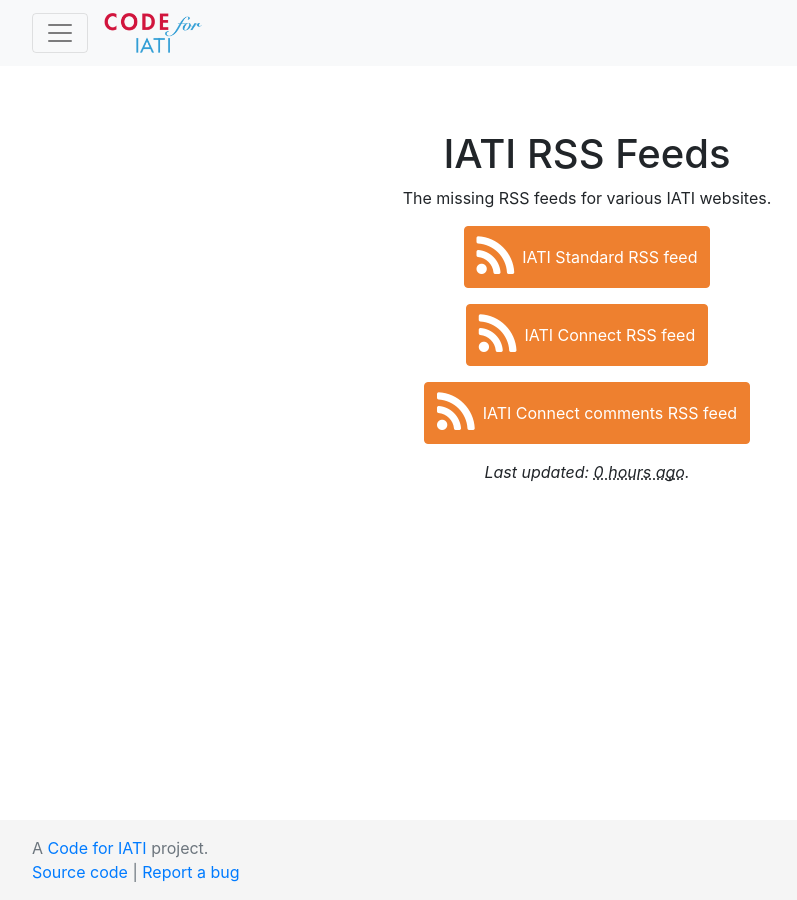
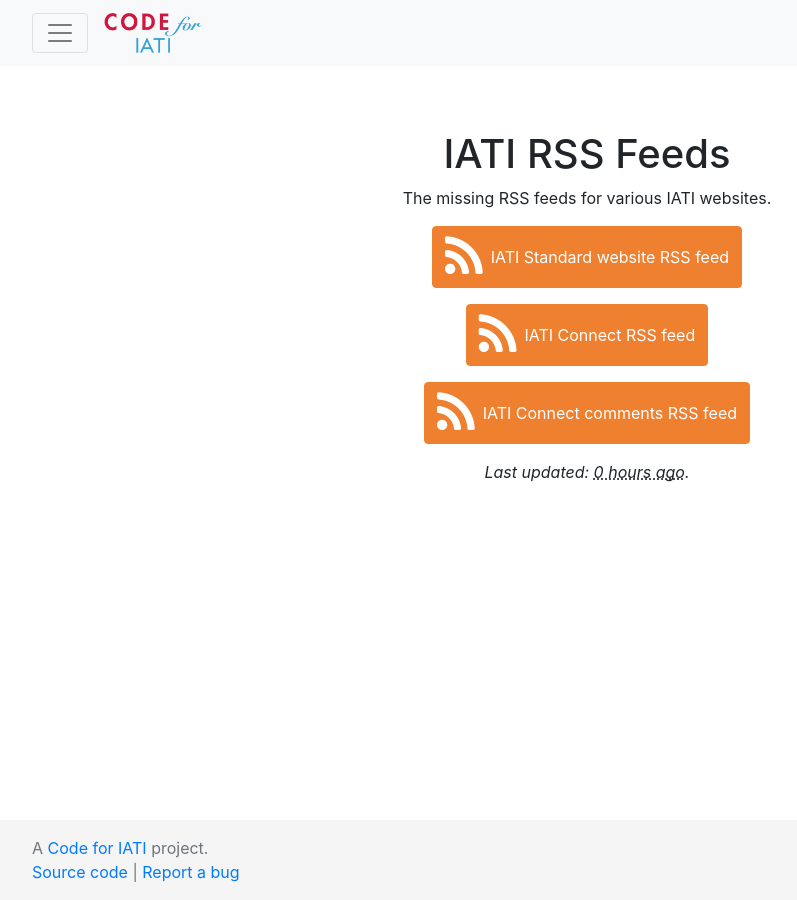
Before and after one commit to codeforIATI/rss-feeds, a Jekyll site: the page built from public/index.md, in a window 1280 px wide. Shown: the whole page, without its empty margins (53-850 px from the left). Built offline with Jekyll 4.4.1, drawn with Linux system fonts in a browser that asks for light colours.

Commit message:
Specify this is for the website

```diff
--- a/public/index.md
+++ b/public/index.md
@@ -5,7 +5,7 @@ title: IATI RSS Feeds
 
 The missing RSS feeds for various IATI websites.
 
-{% include button.html fname="iatistandard.xml" title="IATI Standard RSS feed" %}
+{% include button.html fname="iatistandard.xml" title="IATI Standard website RSS feed" %}
 
 {% include button.html fname="iaticonnect.xml" title="IATI Connect RSS feed" %}
 
```
